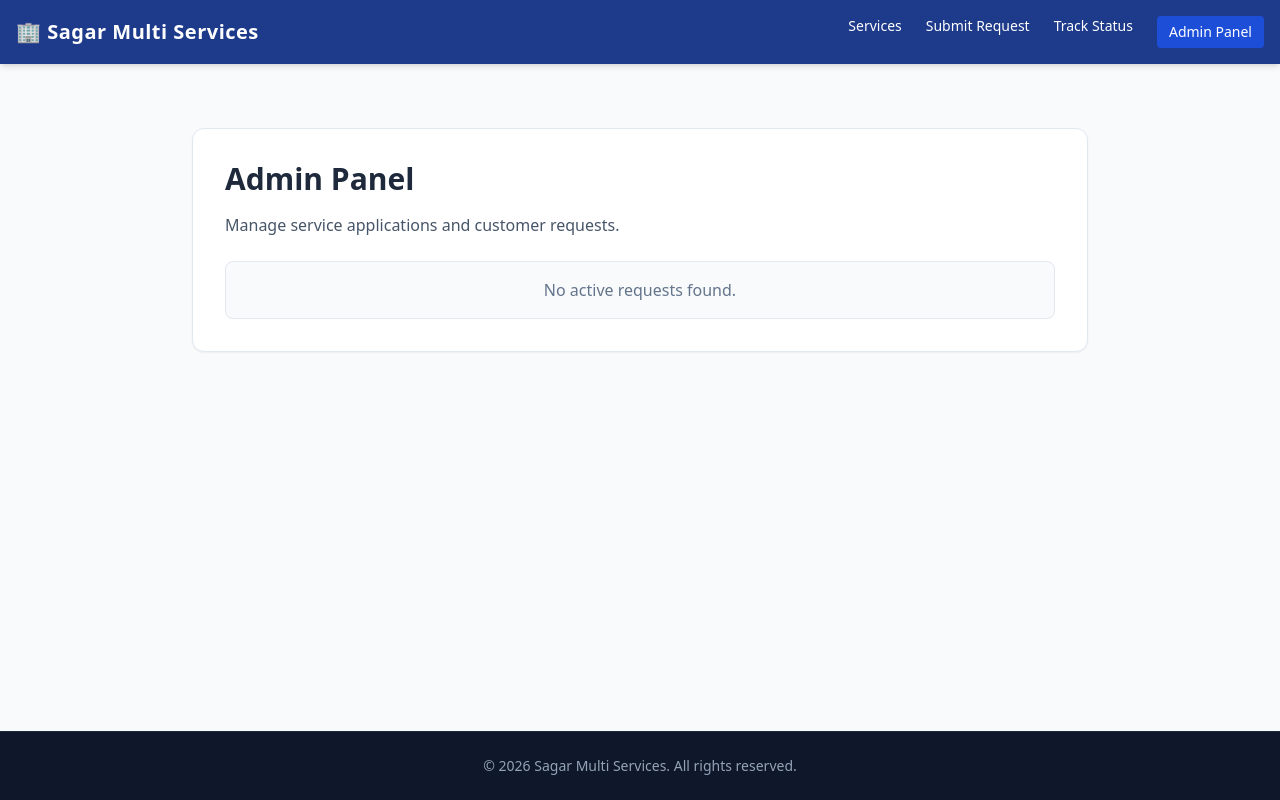
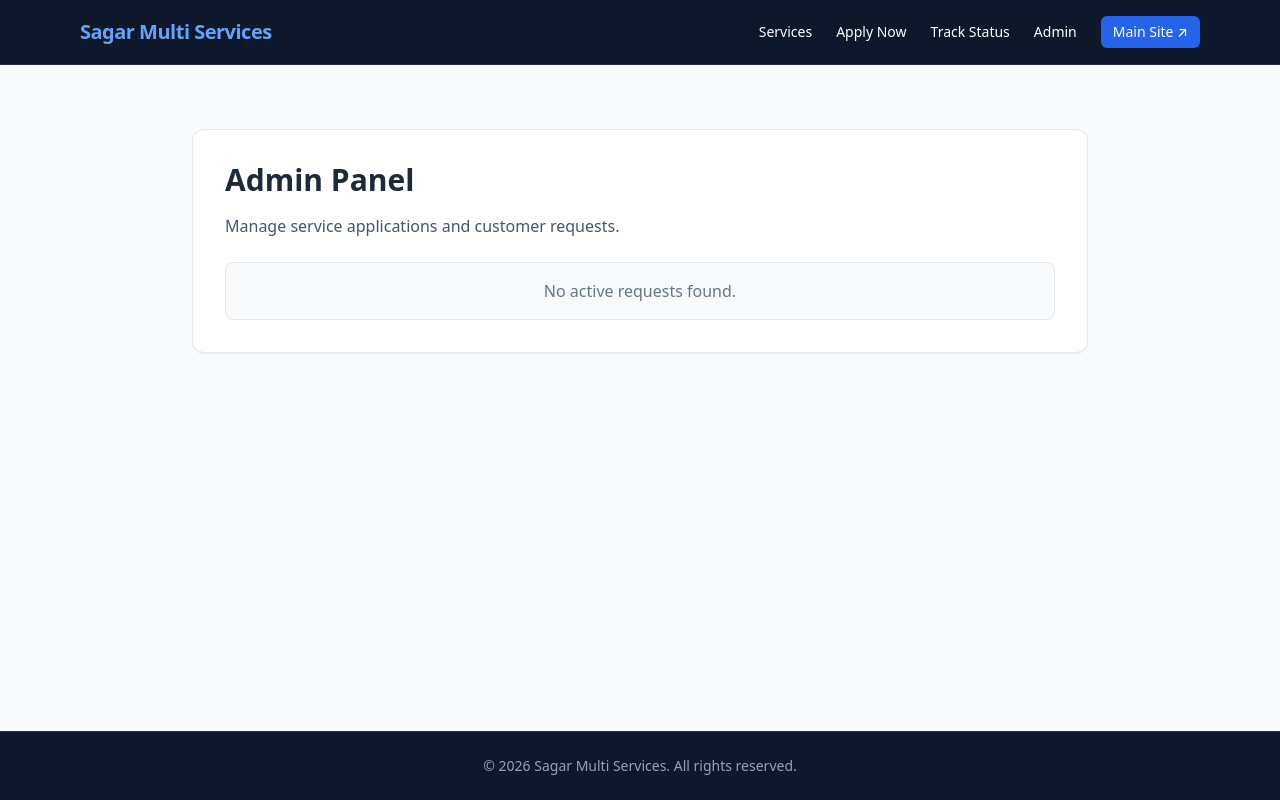
Before and after one commit to sagarmultiservices/sagar-multi-services, a Next.js app: page /sagar-multi-services/admin in a window 1280 px wide. Built offline with nearby package versions, Linux system fonts and the light colour scheme.

Commit message:
Refactor Navbar component styles and links

```diff
--- a/components/Navbar.jsx
+++ b/components/Navbar.jsx
@@ -2,18 +2,24 @@ import Link from "next/link";
 
 export default function Navbar() {
   return (
-    <header className="bg-blue-900 text-white shadow-md sticky top-0 z-50">
-      <div className="container mx-auto px-4 py-4 flex justify-between items-center">
-        <Link href="/" className="text-xl font-bold tracking-wide flex items-center gap-2">
-          🏢 Sagar Multi Services
+    <header className="bg-slate-900 text-white border-b border-slate-800">
+      <div className="max-w-6xl mx-auto px-4 py-4 flex flex-wrap justify-between items-center gap-4">
+        <Link href="/" className="text-xl font-bold tracking-tight text-blue-400">
+          Sagar Multi Services
         </Link>
-        <nav className="flex gap-6 text-sm font-medium">
-          <Link href="/" className="hover:text-blue-200 transition">Services</Link>
-          <Link href="/apply" className="hover:text-blue-200 transition">Submit Request</Link>
-          <Link href="/status" className="hover:text-blue-200 transition">Track Status</Link>
-          <Link href="/admin" className="bg-blue-700 px-3 py-1.5 rounded hover:bg-blue-600 transition">
-            Admin Panel
-          </Link>
+        <nav className="flex items-center gap-6 text-sm font-medium">
+          <Link href="/services" className="hover:text-blue-400 transition">Services</Link>
+          <Link href="/apply" className="hover:text-blue-400 transition">Apply Now</Link>
+          <Link href="/status" className="hover:text-blue-400 transition">Track Status</Link>
+          <Link href="/admin" className="hover:text-blue-400 transition">Admin</Link>
+          <a
+            href="https://sagarmultiservices.co.in/"
+            target="_blank"
+            rel="noopener noreferrer"
+            className="bg-blue-600 hover:bg-blue-700 text-white px-3 py-1.5 rounded-md transition"
+          >
+            Main Site ↗
+          </a>
         </nav>
       </div>
     </header>
```
